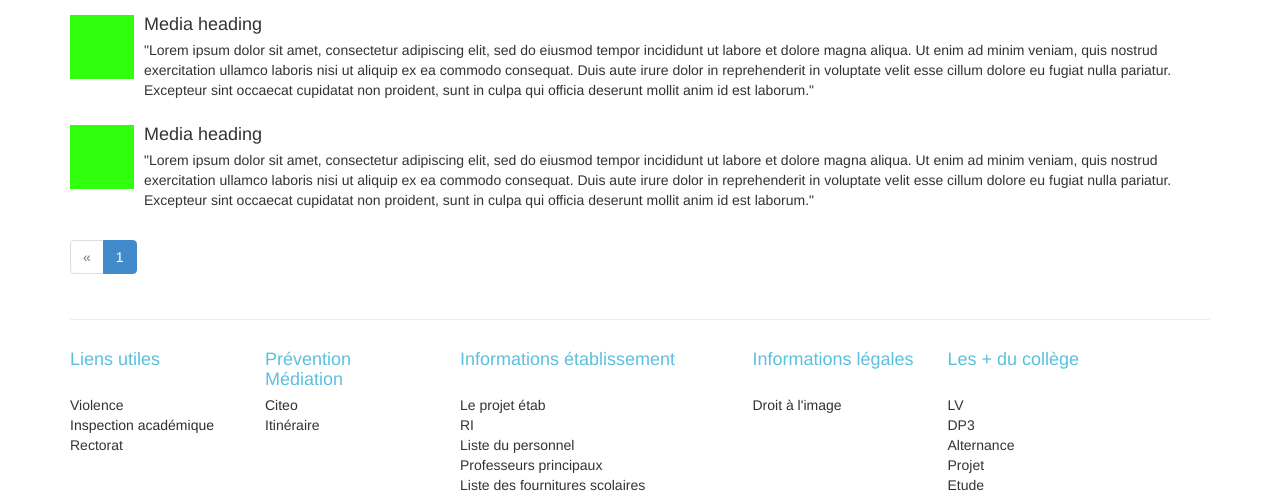
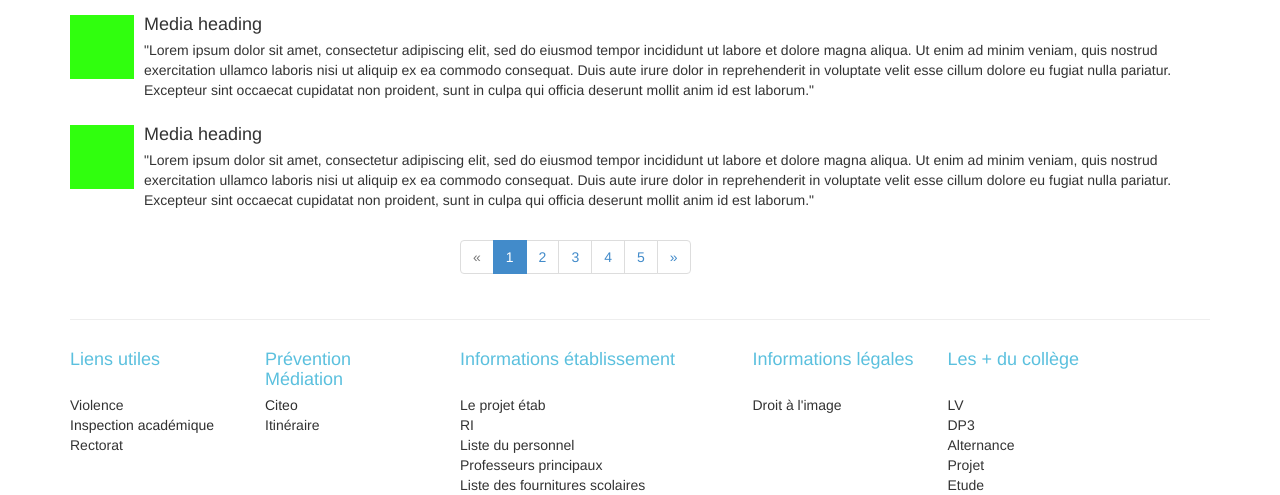
Before and after one commit to evangelion62/siteclm, a PHP site: page /?controler=actu&action=allActu in a window 1280 px wide. Shown: the part 369-864 px from the top of the page. Run offline with PHP 8.4, Linux system fonts and the light colour scheme; some libraries are stand-ins or nearby versions.

Commit message:
template : actu/totalactu.php -> corection
corection html pour la pagination en bas de page

```diff
--- a/template/actu/totalactu.php
+++ b/template/actu/totalactu.php
@@ -8,6 +8,7 @@
     <p>"Lorem ipsum dolor sit amet, consectetur adipiscing elit, sed do eiusmod tempor incididunt ut labore et dolore magna aliqua. Ut enim ad minim veniam, quis nostrud exercitation ullamco laboris nisi ut aliquip ex ea commodo consequat. Duis aute irure dolor in reprehenderit in voluptate velit esse cillum dolore eu fugiat nulla pariatur. Excepteur sint occaecat cupidatat non proident, sunt in culpa qui officia deserunt mollit anim id est laborum."</p>
   </div>
 </div>
+
 <div class="media">
   <a class="pull-left" href="#">
     <img class="media-object" src="web/img/vert-64x64.gif" alt="...">
@@ -17,6 +18,7 @@
     <p>"Lorem ipsum dolor sit amet, consectetur adipiscing elit, sed do eiusmod tempor incididunt ut labore et dolore magna aliqua. Ut enim ad minim veniam, quis nostrud exercitation ullamco laboris nisi ut aliquip ex ea commodo consequat. Duis aute irure dolor in reprehenderit in voluptate velit esse cillum dolore eu fugiat nulla pariatur. Excepteur sint occaecat cupidatat non proident, sunt in culpa qui officia deserunt mollit anim id est laborum."</p>
   </div>
 </div>
+
 <div class="media">
   <a class="pull-left" href="#">
     <img class="media-object" src="web/img/vert-64x64.gif" alt="...">
@@ -26,6 +28,7 @@
     <p>"Lorem ipsum dolor sit amet, consectetur adipiscing elit, sed do eiusmod tempor incididunt ut labore et dolore magna aliqua. Ut enim ad minim veniam, quis nostrud exercitation ullamco laboris nisi ut aliquip ex ea commodo consequat. Duis aute irure dolor in reprehenderit in voluptate velit esse cillum dolore eu fugiat nulla pariatur. Excepteur sint occaecat cupidatat non proident, sunt in culpa qui officia deserunt mollit anim id est laborum."</p>
   </div>
 </div>
+
 <div class="media">
   <a class="pull-left" href="#">
     <img class="media-object" src="web/img/vert-64x64.gif" alt="...">
@@ -35,6 +38,7 @@
     <p>"Lorem ipsum dolor sit amet, consectetur adipiscing elit, sed do eiusmod tempor incididunt ut labore et dolore magna aliqua. Ut enim ad minim veniam, quis nostrud exercitation ullamco laboris nisi ut aliquip ex ea commodo consequat. Duis aute irure dolor in reprehenderit in voluptate velit esse cillum dolore eu fugiat nulla pariatur. Excepteur sint occaecat cupidatat non proident, sunt in culpa qui officia deserunt mollit anim id est laborum."</p>
   </div>
 </div>
+
 <div class="media">
   <a class="pull-left" href="#">
     <img class="media-object" src="web/img/vert-64x64.gif" alt="...">
@@ -44,10 +48,20 @@
     <p>"Lorem ipsum dolor sit amet, consectetur adipiscing elit, sed do eiusmod tempor incididunt ut labore et dolore magna aliqua. Ut enim ad minim veniam, quis nostrud exercitation ullamco laboris nisi ut aliquip ex ea commodo consequat. Duis aute irure dolor in reprehenderit in voluptate velit esse cillum dolore eu fugiat nulla pariatur. Excepteur sint occaecat cupidatat non proident, sunt in culpa qui officia deserunt mollit anim id est laborum."</p>
   </div>
 </div>
-<ul class="pagination">
-  <li class="disabled"><a href="#">&laquo;</a></li>
-  <li class="active"><a href="#">1 <span class="sr-only">(current)</span></a></li>
-</ul>
+
+<div class="row">
+	<div class="col-md-4 col-md-push-4">
+		<ul class="pagination">
+		  <li class="disabled"><a href="#">&laquo;</a></li>
+		  <li class="active"><a href="#">1 <span class="sr-only">(current)</span></a></li>
+		  <li><a href="#">2</a></li>
+		  <li><a href="#">3</a></li>
+		  <li><a href="#">4</a></li>
+		  <li><a href="#">5</a></li>
+		  <li><a href="#">&raquo;</a></li>
+		 </ul>
+	</div>
+</div>
 <?php
 $contents = ob_get_clean();
 if (is_file('template/layout/layout.php')){
```
